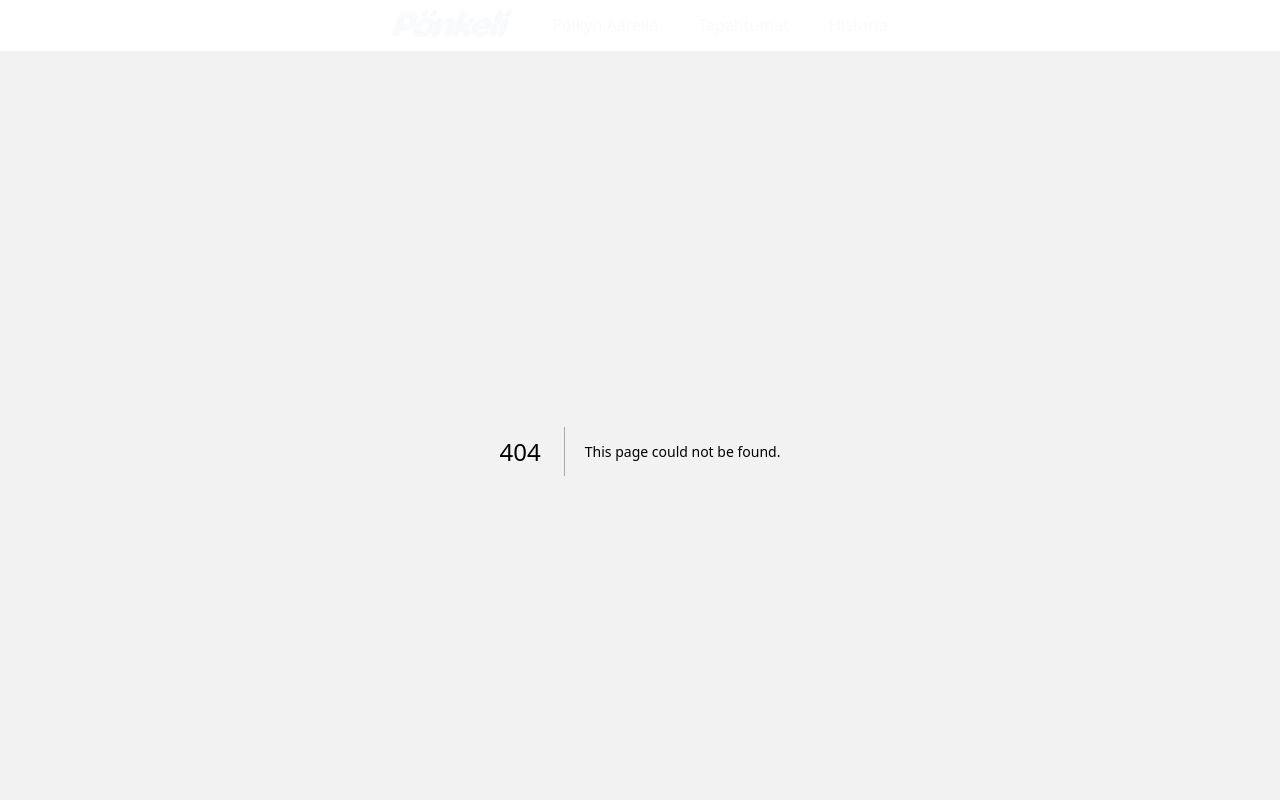
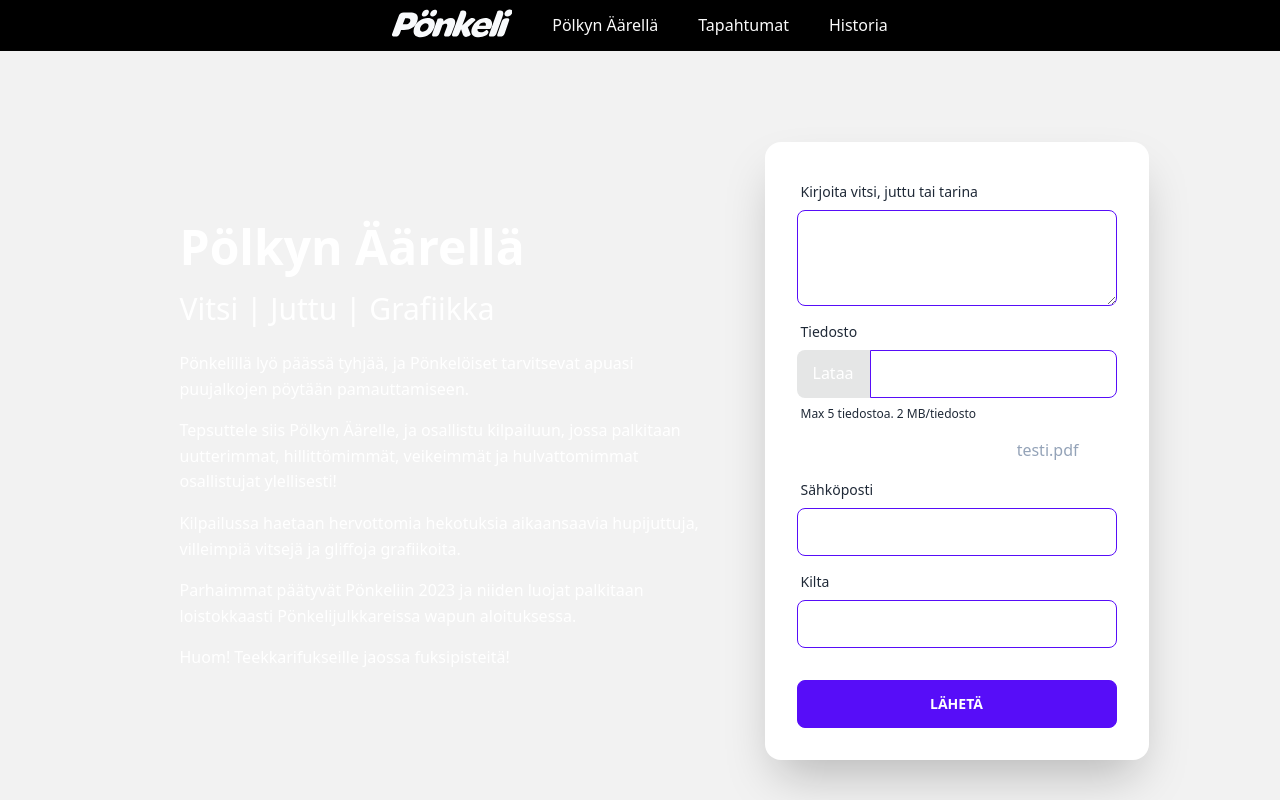
Before and after one commit to kolmeseiska/next-wappulehti, a Next.js app: page /kisa in a window 1280 px wide. Before the commit this address had no page. Shown: the top 800 px of the page. Built offline with nearby package versions, Linux system fonts and the light colour scheme.

Commit message:
Create initial competition forms

```diff
--- /dev/null
+++ b/components/DropZone.tsx
@@ -0,0 +1,131 @@
+import React, { useState } from 'react'
+import Image from 'next/image'
+import FilePreview from './FilePreview'
+import styles from '../styles/DropZone.module.css'
+
+const DropZone = ({ data, dispatch }) => {
+  // onDragEnter sets inDropZone to true
+  const handleDragEnter = (e) => {
+    e.preventDefault()
+    e.stopPropagation()
+    dispatch({ type: 'SET_IN_DROP_ZONE', inDropZone: true })
+  }
+
+  // onDragLeave sets inDropZone to false
+  const handleDragLeave = (e) => {
+    e.preventDefault()
+    e.stopPropagation()
+
+    dispatch({ type: 'SET_IN_DROP_ZONE', inDropZone: false })
+  }
+
+  // onDragOver sets inDropZone to true
+  const handleDragOver = (e) => {
+    e.preventDefault()
+    e.stopPropagation()
+
+    // set dropEffect to copy i.e copy of the source item
+    e.dataTransfer.dropEffect = 'copy'
+    dispatch({ type: 'SET_IN_DROP_ZONE', inDropZone: true })
+  }
+
+  // onDrop sets inDropZone to false and adds files to fileList
+  const handleDrop = (e) => {
+    e.preventDefault()
+    e.stopPropagation()
+
+    // get files from event on the dataTransfer object as an array
+    let files = [...e.dataTransfer.files]
+
+    // ensure a file or files are dropped
+    if (files && files.length > 0) {
+      // loop over existing files
+      const existingFiles = data.fileList.map((f) => f.name)
+      // check if file already exists, if so, don't add to fileList
+      // this is to prevent duplicates
+      files = files.filter((f) => !existingFiles.includes(f.name))
+
+      // dispatch action to add droped file or files to fileList
+      dispatch({ type: 'ADD_FILE_TO_LIST', files })
+      // reset inDropZone to false
+      dispatch({ type: 'SET_IN_DROP_ZONE', inDropZone: false })
+    }
+  }
+
+  // handle file selection via input element
+  const handleFileSelect = (e) => {
+    // get files from event on the input element as an array
+    let files = [...e.target.files]
+
+    // ensure a file or files are selected
+    if (files && files.length > 0) {
+      // loop over existing files
+      const existingFiles = data.fileList.map((f) => f.name)
+      // check if file already exists, if so, don't add to fileList
+      // this is to prevent duplicates
+      files = files.filter((f) => !existingFiles.includes(f.name))
+
+      // dispatch action to add selected file or files to fileList
+      dispatch({ type: 'ADD_FILE_TO_LIST', files })
+    }
+  }
+
+  // to handle file uploads
+  const uploadFiles = async () => {
+    // get the files from the fileList as an array
+    let files = data.fileList
+    // initialize formData object
+    const formData = new FormData()
+    // loop over files and add to formData
+    files.forEach((file) => formData.append('files', file))
+
+    // Upload the files as a POST request to the server using fetch
+    // Note: /api/fileupload is not a real endpoint, it is just an example
+    const response = await fetch('/api/fileupload', {
+      method: 'POST',
+      body: formData,
+    })
+
+    //successful file upload
+    if (response.ok) {
+      alert('Files uploaded successfully')
+    } else {
+      // unsuccessful file upload
+      alert('Error uploading files')
+    }
+  }
+
+  return (
+    <>
+      <div
+        className={styles.dropzone}
+        onDrop={(e) => handleDrop(e)}
+        onDragOver={(e) => handleDragOver(e)}
+        onDragEnter={(e) => handleDragEnter(e)}
+        onDragLeave={(e) => handleDragLeave(e)}
+      >
+        <Image src='/upload.svg' alt='upload' height={50} width={50} />
+        <input
+          id='fileSelect'
+          type='file'
+          multiple
+          className={styles.files}
+          onChange={(e) => handleFileSelect(e)} />
+        <label htmlFor='fileSelect'>You can select multiple Files</label>
+        <h3 className={styles.uploadMessage}>
+          or drag &amp; drop your files here
+        </h3>
+      </div>
+      {/* Pass the selectect or dropped files as props */}
+      <FilePreview fileData={data.fileList} />
+      {/* Only show upload button after selecting atleast 1 file */}
+      {data.fileList.length > 0 && (
+        <button className={styles.uploadBtn} onClick={uploadFiles}>
+          Upload
+        </button>
+      )}
+    </>
+  )
+}
+
+export default DropZone
--- /dev/null
+++ b/components/FileInput.tsx
@@ -0,0 +1,33 @@
+import React from 'react'
+import FilePreview from './FilePreview'
+
+type Props = {}
+
+const FileInput = (props: Props) => {
+  return (
+    <div className='form-control'>
+      <label className='label border-primary-focus'>
+        <span className='label-text'>Tiedosto</span>
+      </label>
+      <input type='file' name='uploadfile' id='attachment' className='hidden' />
+      <label htmlFor='attachment' className='input-group'>
+        <span className='input-primary' tabIndex={0}>
+          Lataa
+        </span>
+        <div className='input input-primary w-full max-w-xs focus'  />
+      </label>
+      <label className='label'>
+        <span className='label-text-alt'>Max 5 tiedostoa. 2 MB/tiedosto </span>
+      </label>
+      <FilePreview
+        onRemove={(e: React.MouseEvent<HTMLButtonElement>) => {
+          console.log(e.target)
+        }}
+        files={[
+          { lastModified: 1234, name: 'testi.pdf' }
+        ]} />
+    </div>
+  )
+}
+
+export default FileInput
--- /dev/null
+++ b/components/FilePreview.tsx
@@ -0,0 +1,50 @@
+import React from 'react'
+import styles from '../styles/FilePreview.module.css'
+
+type File = {
+  lastModified: number,
+  name: string
+}
+
+type Props = {
+  files: File[],
+  onRemove: React.MouseEventHandler<HTMLButtonElement>
+}
+
+const FilePreview = ({ files, onRemove }: Props) => {
+  return (
+    <div className='ml-3'>
+      {files.map((f) => {
+        return (
+          <ol key={f.lastModified}>
+            <li className='flex justify-end mt-2'>
+              <div key={f.name} className='text-slate-400 mx-2'>
+                {f.name}
+              </div>
+              <button
+                className='btn btn-ghost btn-xs'
+                onClick={onRemove}
+              >
+                <svg
+                  xmlns='http://www.w3.org/2000/svg'
+                  fill='none'
+                  viewBox='0 0 24 24'
+                  strokeWidth={1.5}
+                  stroke='currentColor'
+                  className='w-3 h-3'
+                >
+                  <path
+                    strokeLinecap='round'
+                    strokeLinejoin='round'
+                    d='M6 18 18 6M6 6l12 12' />
+                </svg>
+              </button>
+            </li>
+          </ol>
+        )
+      })}
+    </div>
+  )
+}
+
+export default FilePreview
--- /dev/null
+++ b/components/Form.js
@@ -0,0 +1,40 @@
+import React from 'react'
+import FileInput from './FileInput'
+
+const Form = () => {
+  return (
+    <>
+      <div className='form-control'>
+        <label className='label'>
+          <span className='label-text'>Kirjoita vitsi, juttu tai tarina</span>
+        </label>
+        <textarea className='textarea textarea-bordered h-24 textarea-primary'></textarea>
+      </div>
+      <FileInput />
+      <div className='form-control'>
+        <label className='label'>
+          <span className='label-text'>Sähköposti</span>
+        </label>
+        <input type='text' className='input input-bordered input-primary' />
+      </div>
+      <div className='form-control'>
+        <label className='label'>
+          <span className='label-text'>Kilta</span>
+        </label>
+        <select type='text' name='guild' className='select select-primary w-full max-w-xs'>
+          <option hidden value=''>Valitse</option>
+          <option value='Adamas'>Adamas</option>
+          <option value='Digit'>Digit</option>
+          <option value='Machina'>Machina</option>
+          <option value='Nucleus'>Nucleus</option>
+          <option value='Muu'>Muu</option>
+        </select>
+      </div>
+      <div className='form-control mt-6'>
+        <button className='btn btn-primary'>Lähetä</button>
+      </div>
+    </>
+  )
+}
+
+export default Form
--- /dev/null
+++ b/pages/kisa.tsx
@@ -0,0 +1,41 @@
+import React from 'react'
+
+import Form from '../components/Form'
+type Props = {}
+
+const Kisa = (props: Props) => {
+  return (
+    <div className='hero min-h-screen bg-base-200'>
+      <div className='hero-content flex-col lg:flex-row'>
+        <div className='w-full px-12 max-w-2xl'>
+          <div className='text-center lg:text-left'>
+            <h1 className='text-5xl font-bold mb-5'>Pölkyn Äärellä</h1>
+            <h2 className='text-3xl mb-4'>Vitsi | Juttu | Grafiikka</h2>
+          </div>
+          <p className='py-2'>
+            Pönkelillä lyö päässä tyhjää, ja Pönkelöiset tarvitsevat apuasi puujalkojen pöytään pamauttamiseen.
+          </p>
+          <p className='py-2'>
+            Tepsuttele siis Pölkyn Äärelle, ja osallistu kilpailuun, jossa palkitaan uutterimmat, hillittömimmät, veikeimmät ja hulvattomimmat osallistujat ylellisesti!
+          </p>
+          <p className='py-2'>
+            Kilpailussa haetaan hervottomia hekotuksia aikaansaavia hupijuttuja, villeimpiä vitsejä ja gliffoja grafiikoita.
+          </p>
+          <p className='py-2'>
+            Parhaimmat päätyvät Pönkeliin 2023 ja niiden luojat palkitaan loistokkaasti Pönkelijulkkareissa wapun aloituksessa.
+          </p>
+          <p className='py-2'>
+            Huom! Teekkarifukseille jaossa fuksipisteitä!
+          </p>
+        </div>
+        <div className='card flex-shrink-0 w-full max-w-sm shadow-2xl bg-base-100'>
+          <div className='card-body'>
+            <Form />
+          </div>
+        </div>
+      </div>
+    </div>
+  )
+}
+
+export default Kisa
```
